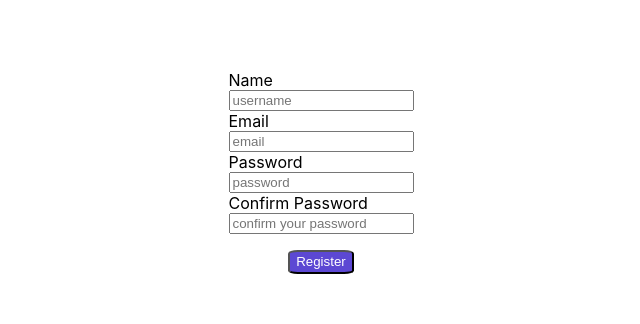
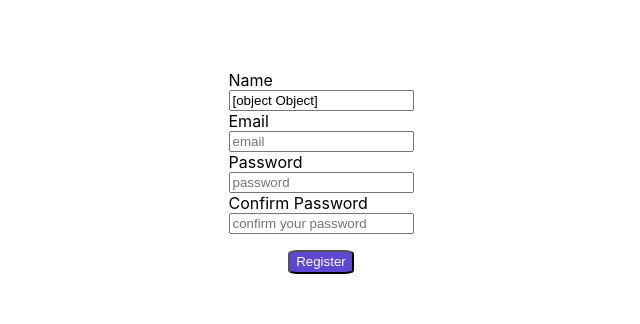
Before and after one commit to pingusl/simpleForm, a React (Create React App) app: page / in a window 1280 px wide. Shown: the part 172-496 px from the top of the page, without its empty margins (319-959 px from the left). Built offline with nearby package versions, Linux system fonts and the light colour scheme.

Commit message:
Issue après refonte du code

```diff
--- a/src/App.js
+++ b/src/App.js
@@ -1,17 +1,54 @@
 //----Loading CSS -----/
+import { useState } from "react";
 import "./App.css";
 
 //----Import Components----//
 import Header from "./components/header";
 import Form from "./components/form";
+import StepTwo from "./components/stepTwo";
+import Footer from "./components/footer";
 
-import Footer from "./components/footer";
 function App(props) {
+  //----Create states----//
+  //create username state
+  const [username, setUsername] = useState("");
+  //create mail state
+  const [email, setEmail] = useState("");
+  //create password state
+  const [password, setPassword] = useState("");
+  //create confirm password stat
+  const [confirmPass, setConfirmPass] = useState("");
+  //create conditionning stat
+  const [tiggerSwitch, setTiggerSwitch] = useState(false);
+  //----Create variable for conditionning----//
+  // const form = <h1>Form</h1>;
+  // const stepTwo = <h1>stepTwo</h1>;
+  //----Action on Event----//
+  const handleSubmit = (event) => {
+    event.preventDefault();
+    if (password !== confirmPass) {
+      alert("Vos deux mots de passe ne sont pas identique!");
+    }
+  };
+  //----Control Form and StepTwo----(conditionning)//
+
   return (
     <div className="App">
       <Header />
-      <Form />
-
+      {tiggerSwitch === false ? (
+        <Form
+          username={username}
+          setUsername={setUsername}
+          email={email}
+          setEmail={setEmail}
+          password={password}
+          setPassword={setPassword}
+          confirmPass={confirmPass}
+          setConfirmPass={setConfirmPass}
+        />
+      ) : (
+        <StepTwo />
+      )}
       <Footer />
     </div>
   );
--- a/src/components/form.js
+++ b/src/components/form.js
@@ -1,32 +1,17 @@
-//----Loading library----//
-import { useState } from "react";
-import StepTwo from "./stepTwo";
-
-const Form = (props) => {
-  //----states creation----(one state by field)//
-  const [username, setUsername] = useState("");
-  const [email, setEmail] = useState("");
-  const [password, setPassword] = useState("");
-  const [confirmPassword, setConfirmPassword] = useState("");
-  const [spy, setSpy] = useState(false);
-  //----Actions on button Click----//
-  const handleSubmit = (event) => {
-    event.preventDefault();
-    if (password != confirmPassword) {
-      alert("Vos deux mots de passe ne sont pas identique!");
-    } else {
-      if (spy === true) {
-        setSpy(false);
-      } else {
-        setSpy(true);
-      }
-    }
-  };
-
+const Form = (
+  username,
+  setUsername,
+  email,
+  setEmail,
+  password,
+  setPassword,
+  confirmPass,
+  setConfirmPass
+) => {
+  console.log(`line 11 --username: ${username}`);
   return (
     <div>
-      <div className={spy === false ? "active" : "inactive"}>
-        <form className="form" onSubmit={handleSubmit}>
+      <form className="form">
         <div className="field">
           <label>Name</label>
           <input
@@ -70,23 +55,14 @@ const Form = (props) => {
             placeholder="confirm your password"
             type="text"
             onChange={(event) => {
-                setConfirmPassword(event.target.value);
+              setConfirmPass(event.target.value);
             }}
-              value={confirmPassword}
+            value={confirmPass}
           />
         </div>
         <input className="valid-bt" type="submit" value="Register" />
       </form>
     </div>
-      <div className={spy === true ? "active" : "inactive"}>
-        <StepTwo
-          connector={spy}
-          username={username}
-          email={email}
-          password={password}
-        />
-      </div>
-    </div>
   );
 };
 export default Form;
--- a/src/components/stepTwo.js
+++ b/src/components/stepTwo.js
@@ -1,6 +1,6 @@
 const StepTwo = (props) => {
   return (
-    <div className={props.connector === false ? "inactive" : "active steptwo"}>
+    <div>
       <div>
         <div className="result">
           <span>Name:</span>
```
Lines whose indentation alone changed are shown as unchanged.
